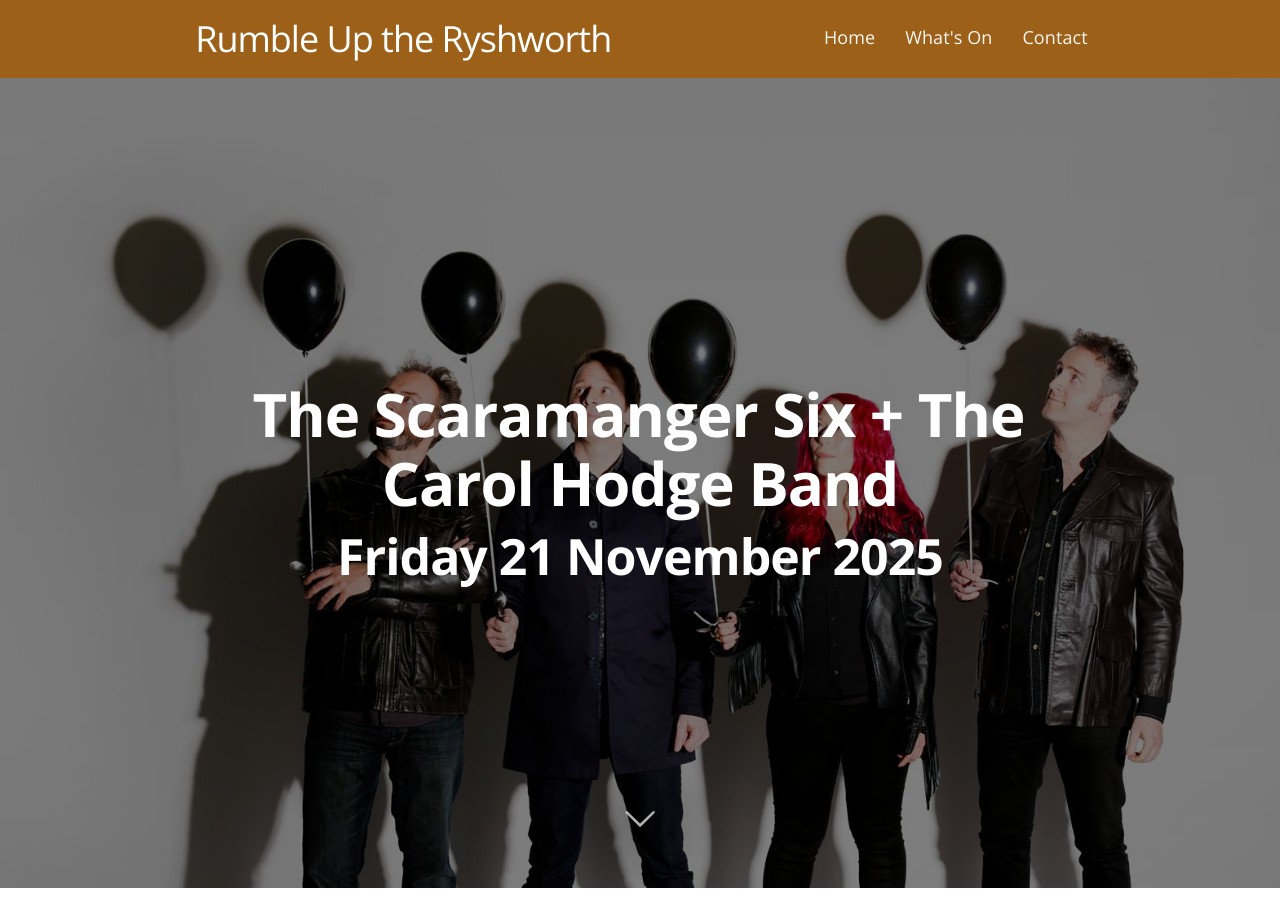
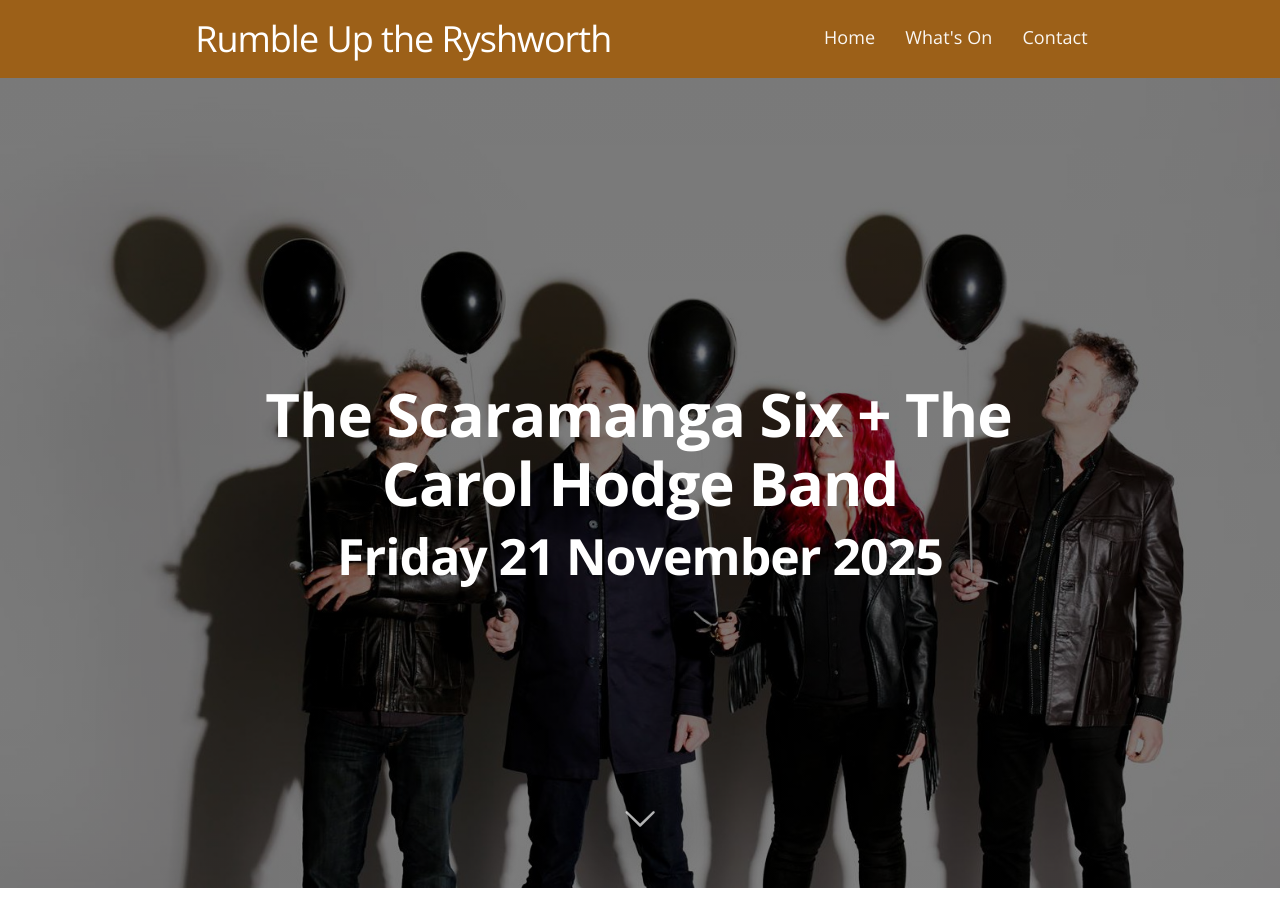
Before and after one commit to caprenter/rumble, a Jekyll site: the page built from docs/events/nov-2025.md, in a window 1280 px wide and 900 px high. Built offline with Jekyll 4.4.1, drawn with Linux system fonts in a browser that asks for light colours; comment, search, counter and statistics services are not loaded; some of the changed text lies outside the part shown.

Commit message:
Scaramanga fix

```diff
--- a/docs/_data/artists.csv
+++ b/docs/_data/artists.csv
@@ -131,7 +131,7 @@
 Queer Of Hearts,,,,https://www.instagram.com/queer_of_hearts_band/,,An absolute riot coming in your ears. Look out Yorkshire,,,2025-01-21,queerofhearts.jpg
 Gevaudan Dogs,https://gevaudandogs.com/,https://www.facebook.com/profile.php?id=61550867619675,,https://www.instagram.com/gevaudandogs/,https://gevaudandogs.bandcamp.com/,"Gevaudan Dogs (Jeh.vaw.den Dogs) is the latest punk rock ensemble from Leeds. Brainchild of songwriter and guitarist Vince Cayo, the four-piece bring energetic and impactful sounds similar to acts like Social Distortion, Stiff Little Fingers and The Clash.",,,2025-01-23,gevaudandogs.jpg
 Echo Machine One,https://linktr.ee/echomachineone,https://www.facebook.com/EchoMachineOne,,https://www.instagram.com/echomachineone/,https://echomachineone.bandcamp.com/,"Post-punk agitprop from Bradford, UK.",,,2025-01-23,echoone.jpg
-The Scaramanger Six,http://www.thescaramangasix.co.uk/,https://www.facebook.com/thescaramangasix,https://x.com/scaramangasix,,,"A biog or blurb is the thing that is asked for when someone needs a potted history or a convenient backstory. Well, for The Scaramanga Six, who’s activity spans over the last four decades, all you need to know is this – they are still here and they won’t go away.",,,2025-02-15,the_scaramanger_six.jpg
+The Scaramanga Six,http://www.thescaramangasix.co.uk/,https://www.facebook.com/thescaramangasix,https://x.com/scaramangasix,,,"A biog or blurb is the thing that is asked for when someone needs a potted history or a convenient backstory. Well, for The Scaramanga Six, who’s activity spans over the last four decades, all you need to know is this – they are still here and they won’t go away.",,,2025-02-15,the_scaramanger_six.jpg
 The Carol Hodge Band,https://www.carolhodge.co.uk,https://facebook.com/hodgexcarol,http://twitter.com/carolxhodge,http://instagram.com/carolxhodge,http://carolxhodge.bandcamp.com/,"Yorkshire-dwelling singer-songwriter Carol Hodge is a wonderful musical dichotomy. With her roots and ethics firmly set in punk as a long-term collaborator with Crass frontman Steve Ignorant, Carol is currently touring the songs of Crass around the world with The Ignorant Band, on keyboards, BVs and lead vocals. Yet Carol is also a uniquely gifted songwriter and as able to conjure up beautiful pop-infused, heart-wrenching melodies as she is screaming into the face of authority and injustice.",,,2025-02-15,carol_hodge.jpg
 Abandoned Buildings,,https://www.facebook.com/Abandonedband/,https://x.com/abandonedband,https://www.instagram.com/abandoned_buildingsband/,https://abandonedbuildings1.bandcamp.com,"Abandoned Buildings are five friends who like to make noise in a dilapidated old mill in Bradford, West Yorkshire. Their music is influenced by the post-industrial landscape of the city and the stark beauty of the surrounding moors.",,,2025-02-15,abandoned-buildings.jpg
 CRUMBS,,https://www.facebook.com/crumbsareaband,,https://www.instagram.com/crumbsband/,https://crumbscrumbs.bandcamp.com/,A sort of post punk indie pop band.,,,2025-02-19,crumbs.jpg
--- a/docs/events/nov-2025.md
+++ b/docs/events/nov-2025.md
@@ -1,6 +1,6 @@
 ---
 ## Tile - seperate bands with a +
-title: The Scaramanger Six + The Carol Hodge Band
+title: The Scaramanga Six + The Carol Hodge Band
 #sub-title: 16th May 2025
 date: 2025-11-21
 ## rumble number should be an integer
```
Also changed, not shown: docs/_data/events.csv.
